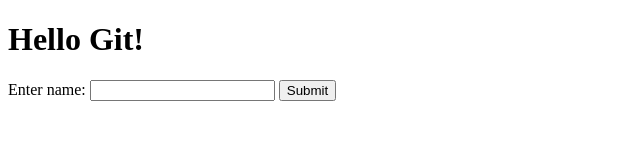
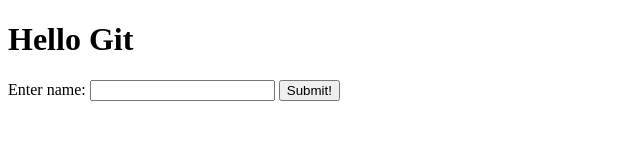
Before and after one commit to berezandiana/git_project, a plain HTML site: page result.html in a window 1280 px wide. Shown: the full height of the page, 0-640 px from the left. Drawn offline with Linux system fonts and the light colour scheme.

Commit message:
Replaces double 2

```diff
--- a/result.html
+++ b/result.html
@@ -5,12 +5,12 @@
     <title>Hello Git!</title>
 </head>
 <body>
-    <h1>Hello Git!</h1>
+    <h1>Hello Git</h1>
 
     <form>
         <label for="name">Enter name:</label>
         <input type="text" id="name" name="name">
-        <button type="submit">Submit</button>
+        <button type="submit">Submit!</button>
     </form>
 
     <p id="welcome-message"></p>
```
